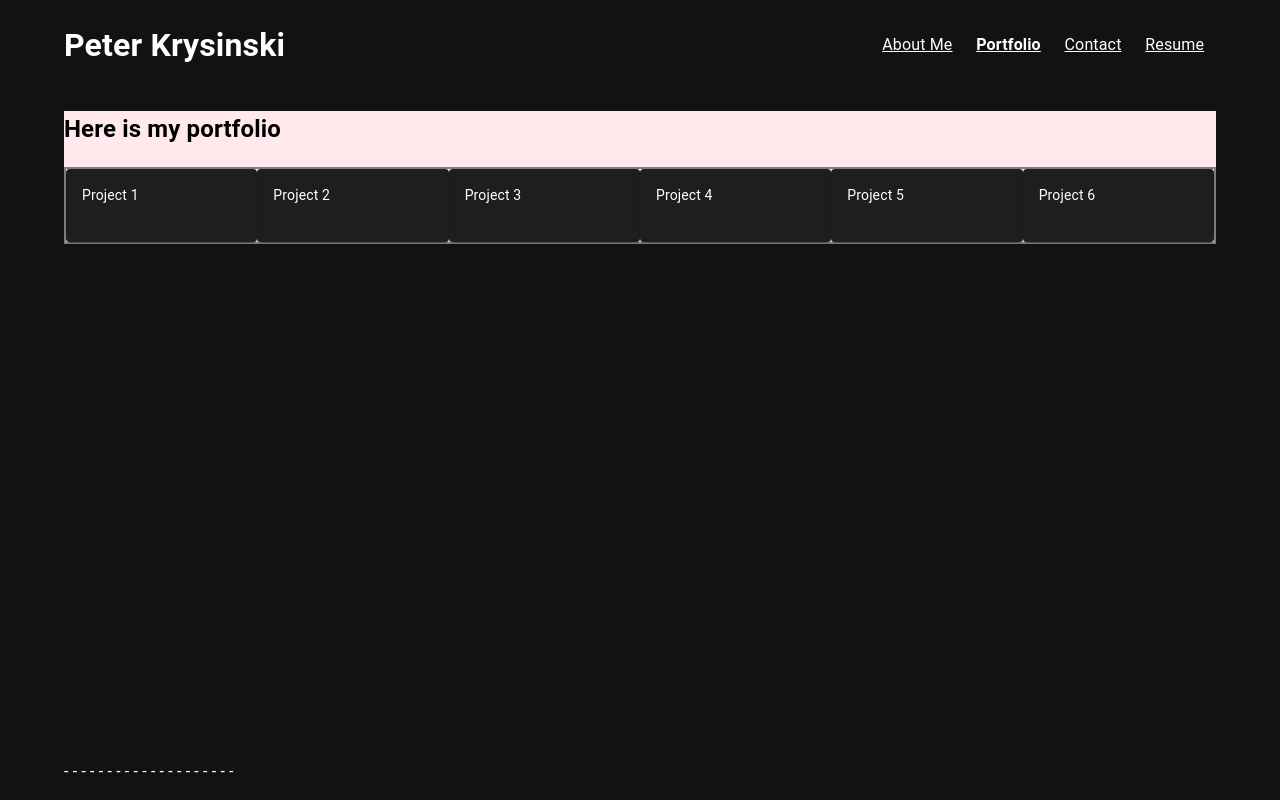
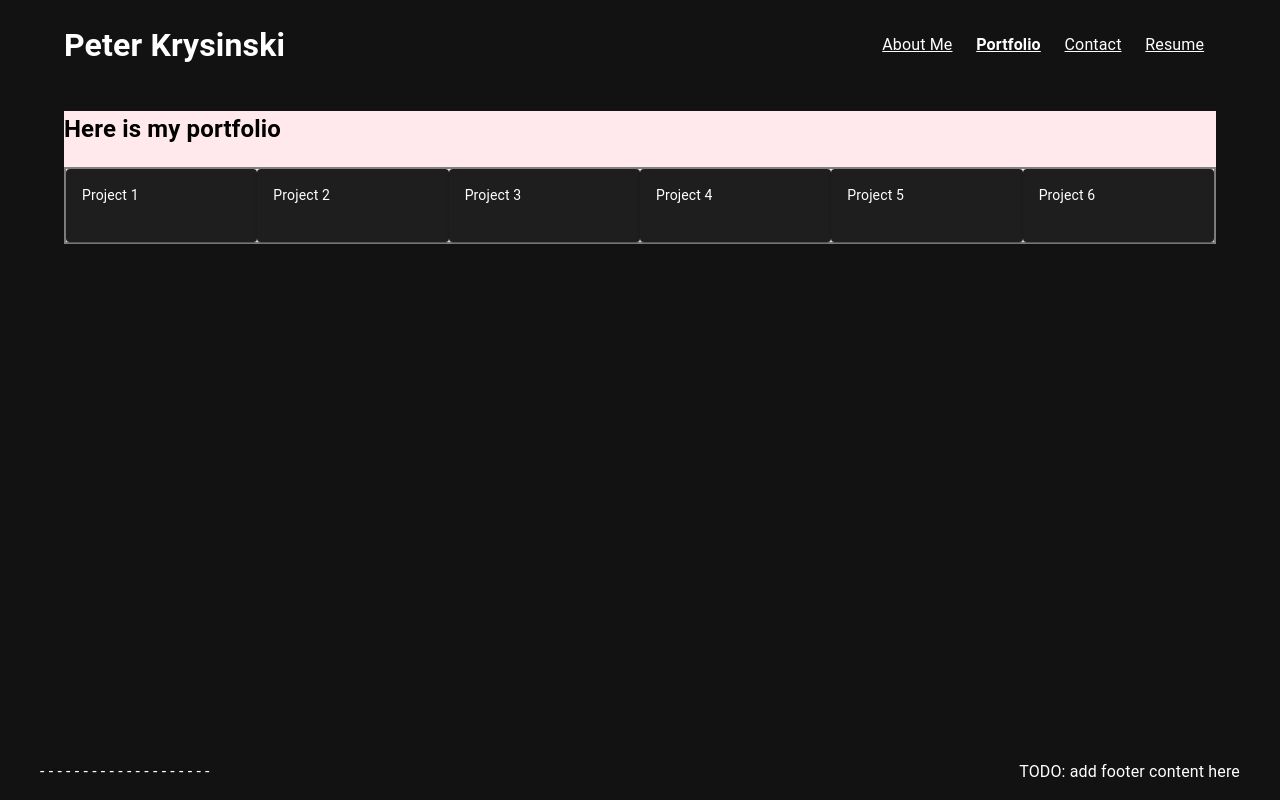
Before and after one commit to Pkrysinski/react-developer-portfolio, a React (Create React App) app: page /portfolio in a window 1280 px wide. Built offline with nearby package versions, Linux system fonts and the light colour scheme.

Commit message:
Got the footer functioning as intended, within the main container of the app and permanently at the bottom of the viewport.

```diff
--- a/src/App.js
+++ b/src/App.js
@@ -23,7 +23,7 @@ function App() {
     <ThemeProvider theme={darkTheme}>
       <CssBaseline />
       <Router>
-        <Container style={{ height: "100vh" }}>
+        <Container style={{ height: "100vh", position: "relative" }}>
           <Header />
           <Routes>
             <Route
--- a/src/components/Footer.js
+++ b/src/components/Footer.js
@@ -1,9 +1,11 @@
 import React from 'react';
+import '../styles/Footer.css';
 
 function Footer() {
     return (
-        <footer style={{position:"absolute",bottom:"0"}}>
+        <footer>
             <p>- - - - - - - - - - - - - - - - - - - -</p>
+            <p>TODO: add footer content here</p>
         </footer>
       );
 };
--- a/src/components/Header.js
+++ b/src/components/Header.js
@@ -1,5 +1,5 @@
 import React from 'react';
-import '../styles/Navbar.css';
+import '../styles/Header.css';
 import StyledNavbar from "./StyledNavbar";
 
 
--- a/src/components/Portfolio.js
+++ b/src/components/Portfolio.js
@@ -8,12 +8,12 @@ import Typography from '@mui/material/Typography';
 function Portfolio() {
 
     const projects = [
-        { id: 1, title: "Project 1", desc: "", website: "", github: "", img: "" },
-        { id: 2, title: "Project 2", desc: "", website: "", github: "", img: "" },
-        { id: 3, title: "Project 3", desc: "", website: "", github: "", img: "" },
-        { id: 4, title: "Project 4", desc: "", website: "", github: "", img: "" },
-        { id: 5, title: "Project 5", desc: "", website: "", github: "", img: "" },
-        { id: 6, title: "Project 6", desc: "", website: "", github: "", img: "" }
+        { id: 1, title: "Project 1", desc: "", website: "", github: "", img: ""},
+        { id: 2, title: "Project 2", desc: "", website: "", github: "", img: ""},
+        { id: 3, title: "Project 3", desc: "", website: "", github: "", img: ""},
+        { id: 4, title: "Project 4", desc: "", website: "", github: "", img: ""},
+        { id: 5, title: "Project 5", desc: "", website: "", github: "", img: ""},
+        { id: 6, title: "Project 6", desc: "", website: "", github: "", img: ""}
     ]
 
     return (
@@ -25,7 +25,7 @@ function Portfolio() {
                 <div style={{ display: "flex", border: "2px solid grey" }}>
                     {projects.map(project => {
                         return (
-                            <Card style={{ width: "18em" }}>
+                            <Card style={{ width: "18em" }} key={project.id}>
                                 <CardContent>
                                     <Typography sx={{ fontSize: 14 }} gutterBottom>
                                         {project.title}
--- a/src/components/StyledNavbar.js
+++ b/src/components/StyledNavbar.js
@@ -1,6 +1,6 @@
 import React from 'react';
 import { NavLink } from "react-router-dom";
-import '../styles/Navbar.css';
+import '../styles/Header.css';
 
 function StyledNavbar() {
     return(
--- a/src/styles/Footer.css
+++ b/src/styles/Footer.css
@@ -1,6 +1,11 @@
 footer {
-    /* display: flex; */
-    justify-content: space-around;
+    display: flex;
+    width: 100%;
+    position: absolute;
     margin: 0;
+    bottom: 0;
+    left:0;
+    right:0;
+    justify-content: space-between;
     text-decoration: none;
 }
```
Also changed, not shown: src/styles/Header.css (renamed from src/styles/Navbar.css).
